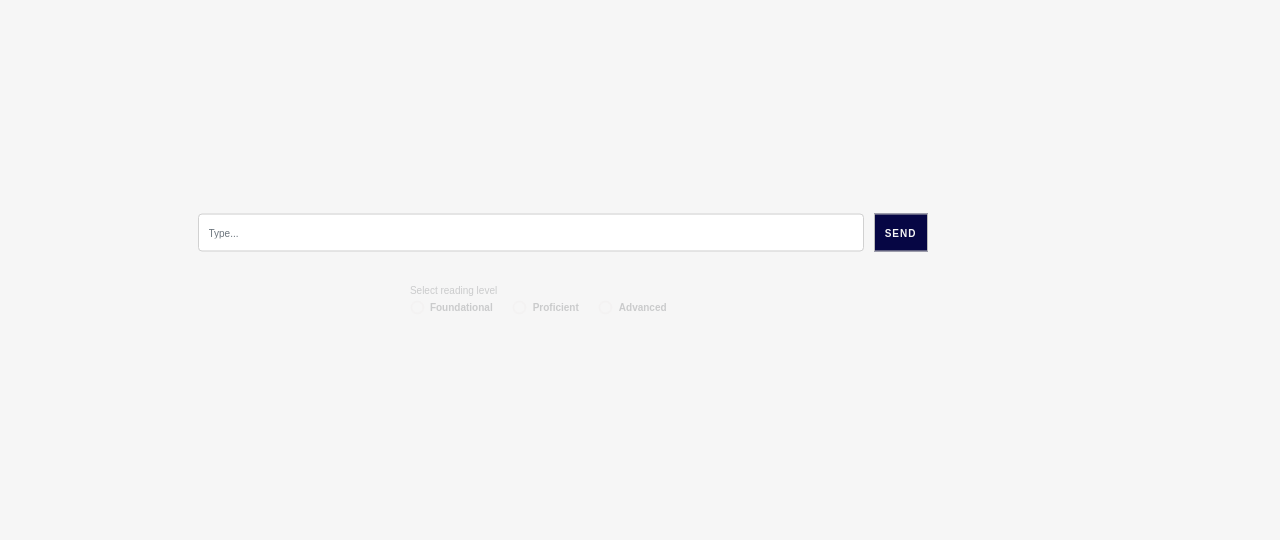
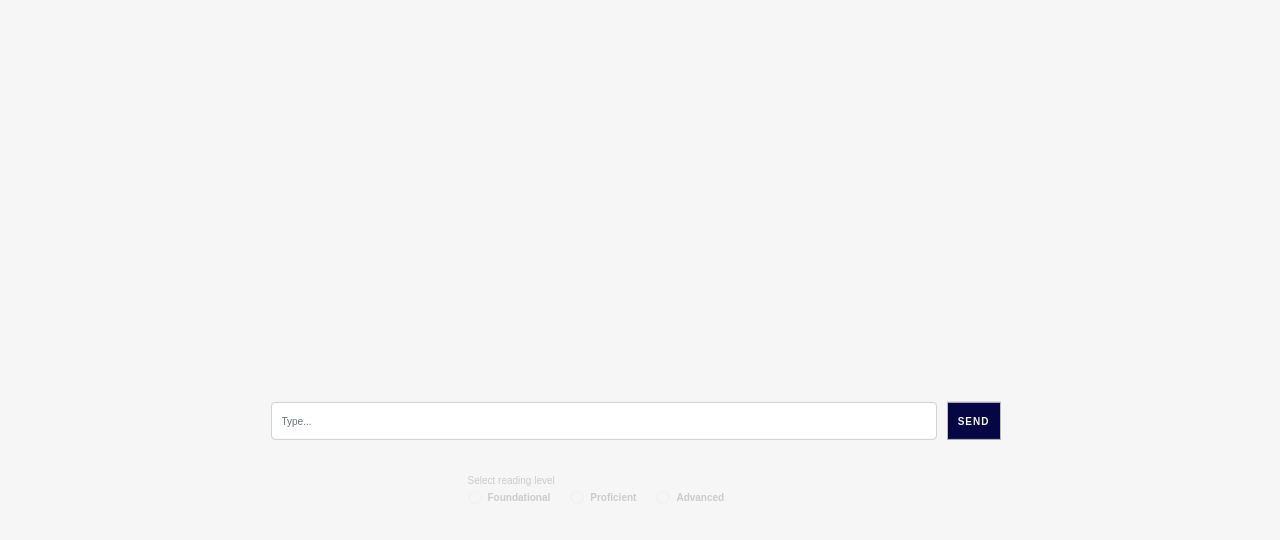
Before and after one commit to jasn4real/Capstone-frontend, a React (Create React App) app: page /comprehension in a window 1280 px wide. Shown: the part 264-804 px from the top of the page. Built offline with nearby package versions, Linux system fonts and the light colour scheme; no server answers.

Commit message:
resolved bugs, some styles werent saved after updating

```diff
--- a/src/App.css
+++ b/src/App.css
@@ -521,7 +521,7 @@ nav {
 }
 
 .rc-form-box {
-  transform: translate(0%, 300%);
+  transform: translate(10%, 630%);
   display: flex;
   align-items: flex-start;
   width: 73rem;
@@ -539,7 +539,8 @@ nav {
 }
 
 .reading-level-radio {
-  transform: translate(24%, 140px);
+  position: absolute;
+  transform: translate(27rem, 30rem);
   opacity: 0.2;
   transition: opacity 0.3s ease;
 }
@@ -606,16 +607,17 @@ input[type="radio"]:checked + label::before {
 /* Transition */
 label,
 label::before {
-  transition: 0.25s all ease;
+  -webkit-transition: .25s all ease;
+  -o-transition: .25s all ease;
+  transition: .25s all ease;
 }
 
 .lds-ellipsis {
-  transform: translate(30rem, -10rem);
+  transform: translate(40rem, 10rem);
   position: relative;
   width: 80px;
   height: 80px;
 }
-
 .lds-ellipsis div {
   transform: translate(-50%, -20%);
   position: absolute;
@@ -626,13 +628,43 @@ label::before {
   background: #060644;
   animation-timing-function: cubic-bezier(0, 1, 1, 0);
 }
-
 .lds-ellipsis div:nth-child(1) {
   left: 8px;
   animation: lds-ellipsis1 0.6s infinite;
 }
-
 .lds-ellipsis div:nth-child(2) {
   left: 8px;
-  animation: lds
+  animation: lds-ellipsis2 0.6s infinite;
 }
+.lds-ellipsis div:nth-child(3) {
+  left: 32px;
+  animation: lds-ellipsis2 0.6s infinite;
+}
+.lds-ellipsis div:nth-child(4) {
+  left: 56px;
+  animation: lds-ellipsis3 0.6s infinite;
+}
+@keyframes lds-ellipsis1 {
+  0% {
+    transform: scale(0);
+  }
+  100% {
+    transform: scale(1);
+  }
+}
+@keyframes lds-ellipsis3 {
+  0% {
+    transform: scale(1);
+  }
+  100% {
+    transform: scale(0);
+  }
+}
+@keyframes lds-ellipsis2 {
+  0% {
+    transform: translate(0, 0);
+  }
+  100% {
+    transform: translate(24px, 0);
+  }
+}
```
Also changed, not shown: 1 other file (tests, documents, lock files or other folders).
